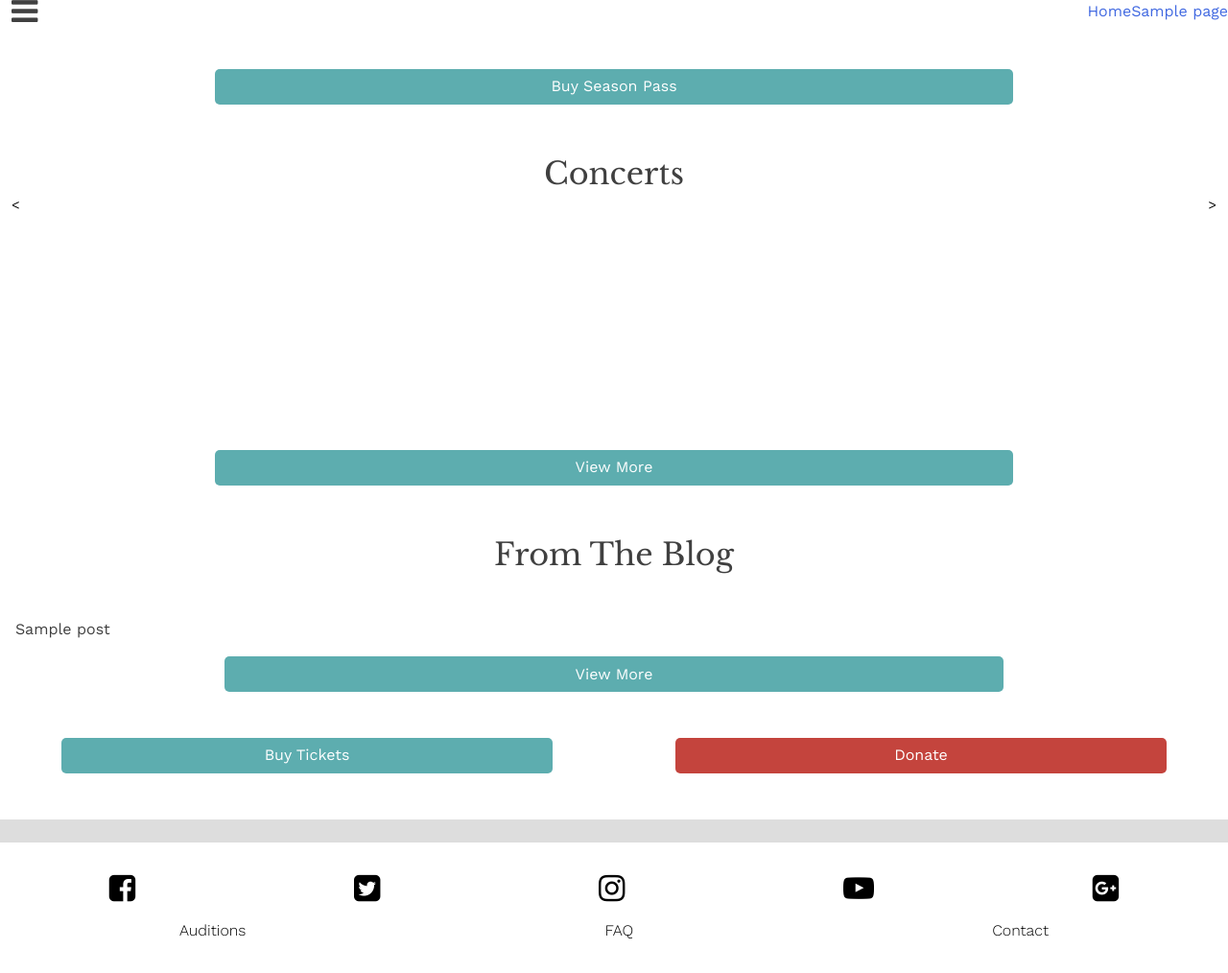
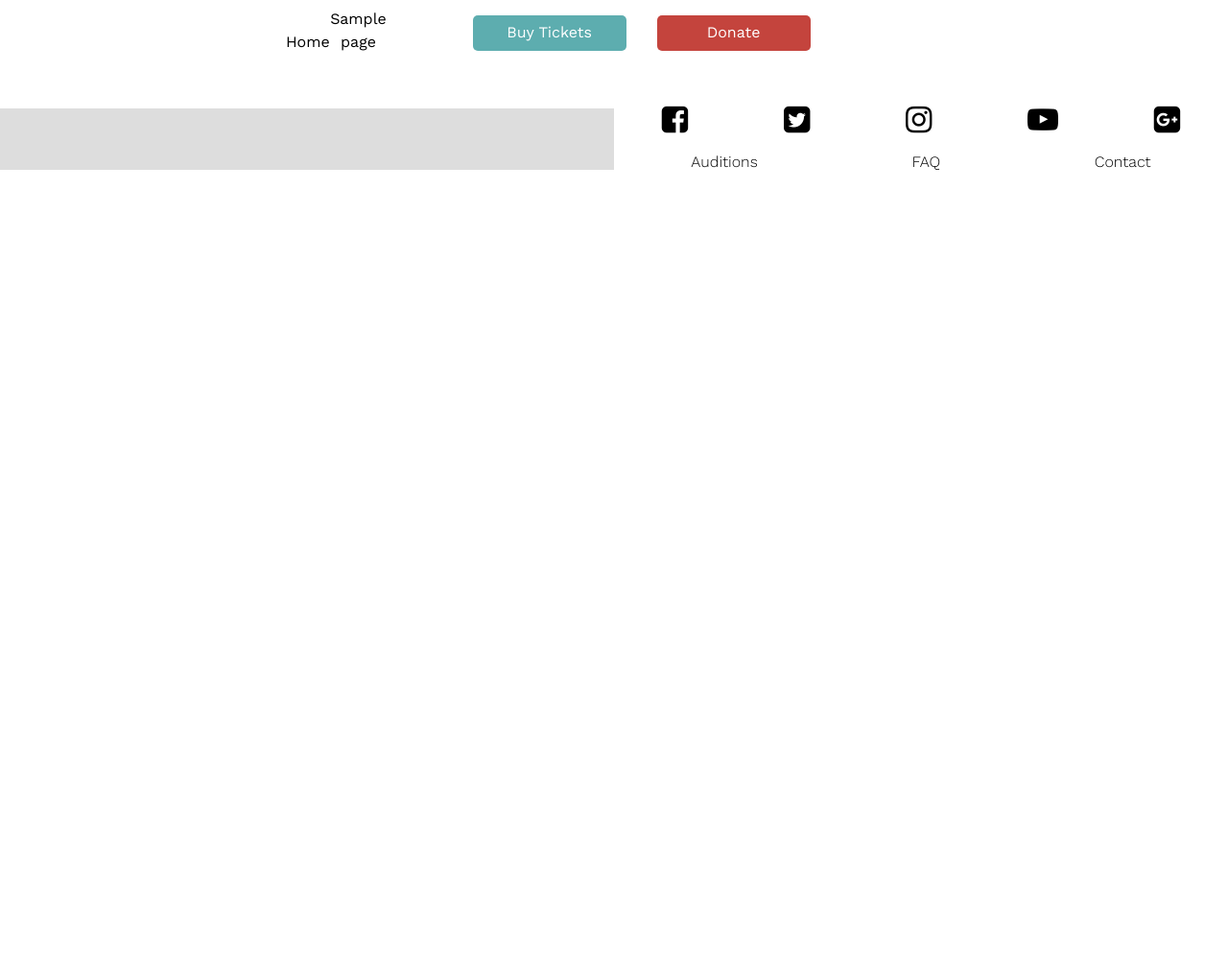
Before and after one commit to CodeTheChangeUBC/vcs, a WordPress theme: template themes/vcs/front-page.php in a window 1280 px wide. Shown: the whole page at 96% size. After the commit the page ends 178 px from the top, so only its background shows below. Run offline with PHP 8.4 and a stand-in for WordPress, Linux system fonts and the light colour scheme; the site name, menu and one post (Sample post) are stand-ins, and other content is empty; some libraries are stand-ins or nearby versions.

Commit message:
desktop header styling

```diff
--- a/themes/vcs/front-page.php
+++ b/themes/vcs/front-page.php
@@ -71,8 +71,8 @@ get_header(); ?>
         </div>
     </div>
 </section>
-<div class="buy-donate">
+<section class="buy-donate">
     <a class="buy-tickets button-green button" href="">Buy Tickets</a>
     <a class="donate button-red button" href="">Donate</a>
-</div>
+</section>
 <?php get_footer(); ?>
--- a/themes/vcs/header.php
+++ b/themes/vcs/header.php
@@ -56,6 +56,12 @@
 						<?php show_easylogo(); ?>
 					</div>
 					<?php wp_nav_menu( array( 'theme_location' => 'primary', 'menu_id' => 'primary-menu' ) ); ?>
+					<div class="buy-donate-container">
+						<div class="button-container">
+							<a class="buy-tickets button-green button" href="">Buy Tickets</a>
+    						<a class="donate button-red button" href="">Donate</a>
+						</div>
+					</div>
 					<div class="body-gradient"></div>
 				</nav><!-- #site-navigation -->
 			</header><!-- #masthead -->
--- a/themes/vcs/src/sass/_footer.scss
+++ b/themes/vcs/src/sass/_footer.scss
@@ -1,10 +1,22 @@
 #colophon {
+    @include media( $desktop-width ) {
+        display: flex;
+        justify-content: center;
+        align-items: center;
+    }
     .footer-newsletter-container {
         background-color: #DDDDDD;
         padding: 0.75rem 1rem;
+        @include media($desktop-width) {
+            width: 50%;
+            padding: 2rem 1rem;
+        }
     }
     .footer-links-container {
         padding: 1rem 0;
+        @include media ($desktop-width) {
+            width: 50%;
+        }
     }
     .footer-links {
         margin: 1rem 0;
@@ -29,6 +41,10 @@
             width: 100%;
             padding: 0.75rem;
         }
+        @include media( $desktop-width ) {
+            width: 50%;
+            margin: 1.5rem auto;
+        }
     }
     .newsletter-submit-input {
         margin: 0;
@@ -46,4 +62,9 @@
             border-radius: 5px;
         }
     }
+    .mc4wp-form-fields {
+        @include media( $desktop-width ) {
+            text-align: center;
+        }
+    }
 }
--- a/themes/vcs/src/sass/_front-page.scss
+++ b/themes/vcs/src/sass/_front-page.scss
@@ -1,8 +1,14 @@
 .home {
     section {
         margin-bottom: 3rem;
+        @include media( $desktop-width ) {
+            display: none;
+        }
     }
     .season-pass {
+        .season-image-container img {
+            width: 100%;
+        }
         .season-copy {
             text-align: center;
             margin: 1rem 0;
@@ -112,5 +118,8 @@
             text-align: center;
             padding: .4rem .7rem;
         }
+        @include media( $desktop-width ) {
+            display: none;
+        }
     }
 }
--- a/themes/vcs/src/sass/_global.scss
+++ b/themes/vcs/src/sass/_global.scss
@@ -11,6 +11,7 @@ h2 {
 }
 .button {
     width: 65%;
+    min-width: 115px;
     text-decoration: none;
     color: #fff;
     padding: .4rem .7rem;
--- a/themes/vcs/src/sass/_header.scss
+++ b/themes/vcs/src/sass/_header.scss
@@ -17,10 +17,19 @@
         align-items: center;
         height: 100%;
         margin-left: .75rem;
+        @include media( $header-nav2 ) {
+            display: none;
+        }
     }
     .nav-logo {
         width: 60%;
         margin: 1rem auto 0;
+        @include media( $header-nav2 ){
+            min-width: 125px;
+            width: 20%;
+            max-width: 250px;
+            margin: .5rem;
+        }
     }
     .nav-logo h2 {
         margin: 0;
@@ -54,6 +63,9 @@
     }
     #mobile-menu {
         height: 75%;
+        @include media( $header-nav2 ){
+            display: none;
+        }
     }
     #mobile-menu ul {
         display: flex;
@@ -79,4 +91,50 @@
         background-color: rgba(0, 0, 0, 0.5);
         position: absolute;
     }
+    #primary-menu {
+        display: none;
+        @include media( $header-nav2 ) {
+            width: 80%;
+            display: flex;
+            align-items: flex-end;
+            margin: .5rem 2rem;
+        }
+        @include media( $header-nav1 ){
+            width: 50%;
+        }
+        .page_item {
+            @include media( $header-nav2 ){
+                margin: 0 2%;
+                font-size: 1.3rem;
+                font-weight: 300;
+            }
+        }
+        a {
+            @include media( $header-nav2 ){
+                color: #000;
+            }
+        }
+        ul {
+            @include media( $header-nav2 ){
+                width: 100%;
+            }
+        }
+    }
+    .buy-donate-container {
+        display: none;
+        @include media( $header-nav1 ){
+            display: flex;
+            align-items: center;
+            width: 30%;
+        }
+        .button-container {
+            display: flex;
+            justify-content: center;
+            align-items: center;
+            width: 100%;
+        }
+        .button {
+            margin: 0 1rem;
+        }
+    }
 }
--- a/themes/vcs/src/sass/_mixins.scss
+++ b/themes/vcs/src/sass/_mixins.scss
@@ -10,3 +10,10 @@
 	margin-left: auto;
 	margin-right: auto;
 }
+
+// Media Queries
+@mixin media($width) {
+	@media all and (min-width: $width) {
+		@content;
+	}
+}
--- a/themes/vcs/src/sass/_navigation.scss
+++ b/themes/vcs/src/sass/_navigation.scss
@@ -88,6 +88,7 @@ a {
 	a {
 		display: block;
 		text-decoration: none;
+		color: #000;
 	}
 
 	.current_page_item > a,
@@ -108,9 +109,6 @@ a {
 	}
 	.main-navigation #primary-menu {
 		display: block;
-	}
-	.main-navigation #mobile-menu {
-		display: none;
 	}
 }
 
--- a/themes/vcs/src/sass/_variables.scss
+++ b/themes/vcs/src/sass/_variables.scss
@@ -27,3 +27,8 @@ $font__code: Monaco, Consolas, "Andale Mono", "DejaVu Sans Mono", monospace;
 $font__pre: "Courier 10 Pitch", Courier, monospace;
 $font__line-height-body: 1.5;
 $font__line-height-pre: 1.6;
+
+
+$desktop-width: 760px;
+$header-nav1: 1260px;
+$header-nav2: 820px
--- a/themes/vcs/style.css
+++ b/themes/vcs/style.css
@@ -461,7 +461,8 @@ a {
     position: relative; }
   .main-navigation a {
     display: block;
-    text-decoration: none; }
+    text-decoration: none;
+    color: #000; }
 
 /* Small menu. */
 .menu-toggle,
@@ -472,9 +473,7 @@ a {
   .menu-toggle {
     display: none; }
   .main-navigation #primary-menu {
-    display: block; }
-  .main-navigation #mobile-menu {
-    display: none; } }
+    display: block; } }
 
 .site-main .comment-navigation, .site-main
 .posts-navigation, .site-main
@@ -681,6 +680,7 @@ h2 {
 
 .button {
   width: 65%;
+  min-width: 115px;
   text-decoration: none;
   color: #fff;
   padding: .4rem .7rem;
@@ -719,9 +719,18 @@ h2 {
             align-items: center;
     height: 100%;
     margin-left: .75rem; }
+    @media all and (min-width: 820px) {
+      #masthead .nav-icon {
+        display: none; } }
   #masthead .nav-logo {
     width: 60%;
     margin: 1rem auto 0; }
+    @media all and (min-width: 820px) {
+      #masthead .nav-logo {
+        min-width: 125px;
+        width: 20%;
+        max-width: 250px;
+        margin: .5rem; } }
   #masthead .nav-logo h2 {
     margin: 0; }
   #masthead .mobile-menu-container {
@@ -757,6 +766,9 @@ h2 {
     height: 13%; }
   #masthead #mobile-menu {
     height: 75%; }
+    @media all and (min-width: 820px) {
+      #masthead #mobile-menu {
+        display: none; } }
   #masthead #mobile-menu ul {
     display: -webkit-box;
     display: -ms-flexbox;
@@ -782,9 +794,65 @@ h2 {
     height: 100vh;
     background-color: rgba(0, 0, 0, 0.5);
     position: absolute; }
+  #masthead #primary-menu {
+    display: none; }
+    @media all and (min-width: 820px) {
+      #masthead #primary-menu {
+        width: 80%;
+        display: -webkit-box;
+        display: -ms-flexbox;
+        display: flex;
+        -webkit-box-align: end;
+            -ms-flex-align: end;
+                align-items: flex-end;
+        margin: .5rem 2rem; } }
+    @media all and (min-width: 1260px) {
+      #masthead #primary-menu {
+        width: 50%; } }
+    @media all and (min-width: 820px) {
+      #masthead #primary-menu .page_item {
+        margin: 0 2%;
+        font-size: 1.3rem;
+        font-weight: 300; } }
+    @media all and (min-width: 820px) {
+      #masthead #primary-menu a {
+        color: #000; } }
+    @media all and (min-width: 820px) {
+      #masthead #primary-menu ul {
+        width: 100%; } }
+  #masthead .buy-donate-container {
+    display: none; }
+    @media all and (min-width: 1260px) {
+      #masthead .buy-donate-container {
+        display: -webkit-box;
+        display: -ms-flexbox;
+        display: flex;
+        -webkit-box-align: center;
+            -ms-flex-align: center;
+                align-items: center;
+        width: 30%; } }
+    #masthead .buy-donate-container .button-container {
+      display: -webkit-box;
+      display: -ms-flexbox;
+      display: flex;
+      -webkit-box-pack: center;
+          -ms-flex-pack: center;
+              justify-content: center;
+      -webkit-box-align: center;
+          -ms-flex-align: center;
+              align-items: center;
+      width: 100%; }
+    #masthead .buy-donate-container .button {
+      margin: 0 1rem; }
 
 .home section {
   margin-bottom: 3rem; }
+  @media all and (min-width: 760px) {
+    .home section {
+      display: none; } }
+
+.home .season-pass .season-image-container img {
+  width: 100%; }
 
 .home .season-pass .season-copy {
   text-align: center;
@@ -896,6 +964,9 @@ h2 {
     width: 40%;
     text-align: center;
     padding: .4rem .7rem; }
+  @media all and (min-width: 760px) {
+    .home .buy-donate {
+      display: none; } }
 
 .blog .blog .blog-image-container {
   margin: 0 auto;
@@ -939,12 +1010,31 @@ h2 {
           align-items: center;
   overflow: hidden; }
 
+@media all and (min-width: 760px) {
+  #colophon {
+    display: -webkit-box;
+    display: -ms-flexbox;
+    display: flex;
+    -webkit-box-pack: center;
+        -ms-flex-pack: center;
+            justify-content: center;
+    -webkit-box-align: center;
+        -ms-flex-align: center;
+            align-items: center; } }
+
 #colophon .footer-newsletter-container {
   background-color: #DDDDDD;
   padding: 0.75rem 1rem; }
+  @media all and (min-width: 760px) {
+    #colophon .footer-newsletter-container {
+      width: 50%;
+      padding: 2rem 1rem; } }
 
 #colophon .footer-links-container {
   padding: 1rem 0; }
+  @media all and (min-width: 760px) {
+    #colophon .footer-links-container {
+      width: 50%; } }
 
 #colophon .footer-links {
   margin: 1rem 0;
@@ -969,6 +1059,11 @@ h2 {
   width: 100%;
   padding: 0.75rem; }
 
+@media all and (min-width: 760px) {
+  #colophon .newsletter-email-input {
+    width: 50%;
+    margin: 1.5rem auto; } }
+
 #colophon .newsletter-submit-input {
   margin: 0;
   text-align: center; }
@@ -984,3 +1079,7 @@ h2 {
     text-shadow: none;
     font-size: 1rem;
     border-radius: 5px; }
+
+@media all and (min-width: 760px) {
+  #colophon .mc4wp-form-fields {
+    text-align: center; } }
```
Also changed, not shown: themes/vcs/build/css/style.min.css, 1 other file.
